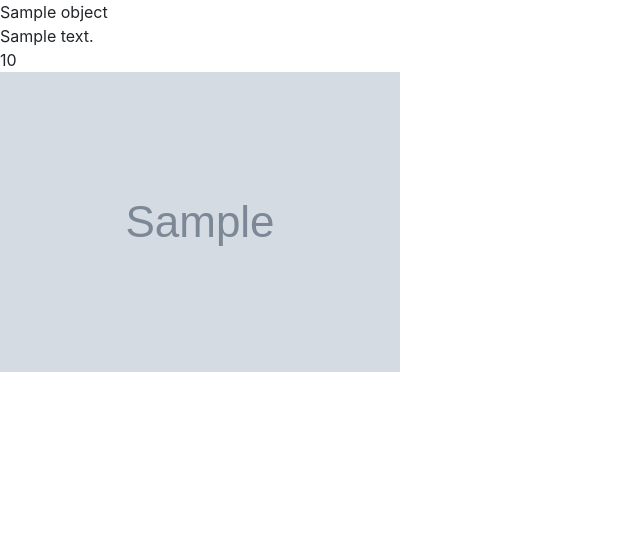
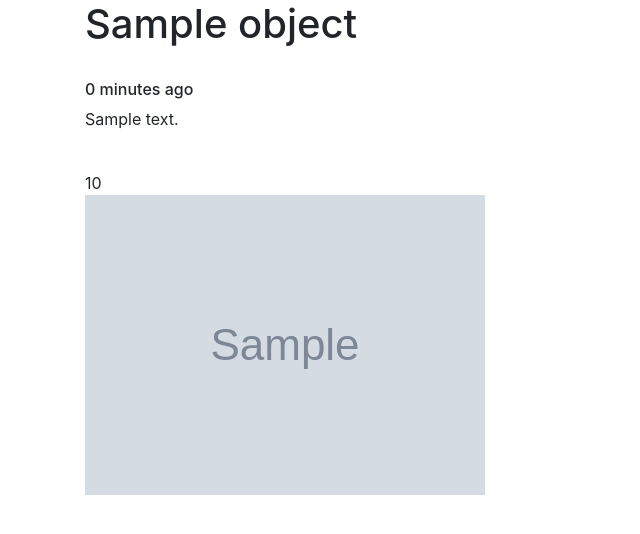
Before and after one commit to rafahuelin/django_ecocommerce, a Django app: template src/products/templates/products/detail.html in a window 1280 px wide. Shown: the part 56-590 px from the top of the page, without its empty margins (0-640 px from the left). Run offline with Django 3.2, Linux system fonts and the light colour scheme; the template is opened without the code that fills it: most values are stand-ins (such as "Sample title", 1, 10 or a date in 2020); grey boxes marked "Sample" are stand-in pictures; some libraries are stand-ins or nearby versions.

Commit message:
template filters

```diff
--- a/src/products/models.py
+++ b/src/products/models.py
@@ -56,6 +56,7 @@ class Product(models.Model):
     image = models.ImageField(upload_to=upload_image_path, null=True, blank=True)
     featured = models.BooleanField(default=False)
     active = models.BooleanField(default=True)
+    timestamp = models.DateTimeField(auto_now_add=True)
 
     objects = ProductManager()
 
--- a/src/products/templates/products/detail.html
+++ b/src/products/templates/products/detail.html
@@ -2,11 +2,18 @@
 
 {% block content %}
 
-    {{ object.title }} <br>
-    {{ object.description }} <br>
-    {{ object.price }} <br>
-    {% if object.image %}
-        <img src="{{ object.image.url }}">
-    {% endif %}
+    <div class="container">
+        <div class="row">
+            <div class="col">
+                <h1>{{ object.title }}</h1> <br>
+                <h6>{{ object.timestamp|timesince }} ago</h6>
+                {{ object.description|linebreaks }} <br>
+                {{ object.price }} <br>
+                {% if object.image %}
+                    <img src="{{ object.image.url }}">
+                {% endif %}
+            </div>
+        </div>
+    </div>
 
 {% endblock %}
--- a/src/products/templates/products/snippets/card.html
+++ b/src/products/templates/products/snippets/card.html
@@ -7,7 +7,7 @@
 
   <div class="card-body">
     <h5 class="card-title">{{ instance.title }}</h5>
-    <p class="card-text">Some quick example text to build on the card title and make up the bulk of the card's content.</p>
+    <p class="card-text">{{ instance.description|linebreaks|truncatewords:20 }}</p>
     <a href="{{ instance.get_absolute_url }}" class="btn btn-primary">View</a>
 {#    <a href="{% url 'products:detail' slug=instance.slug %}" class="btn btn-warning">URL shortcut</a>#}
   </div>
```
Also changed, not shown: src/products/migrations/0010_product_timestamp.py (added).
